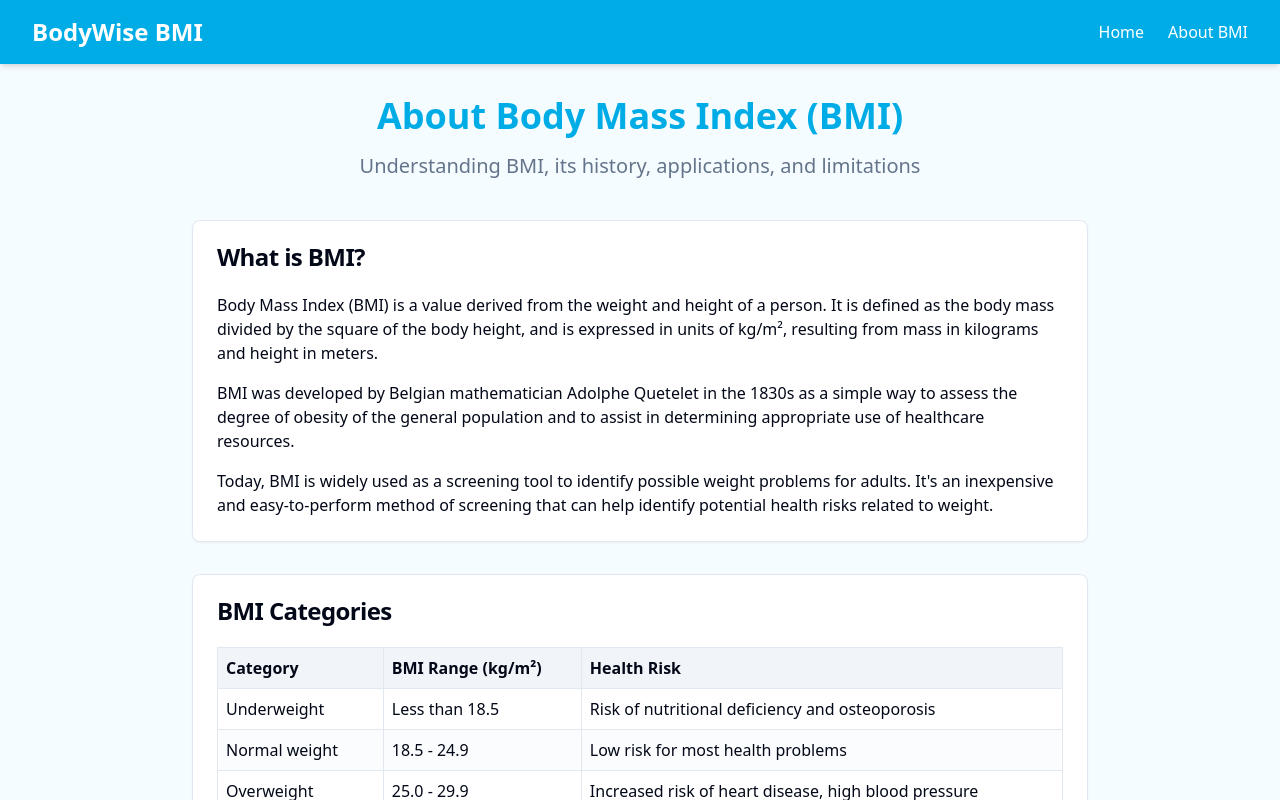
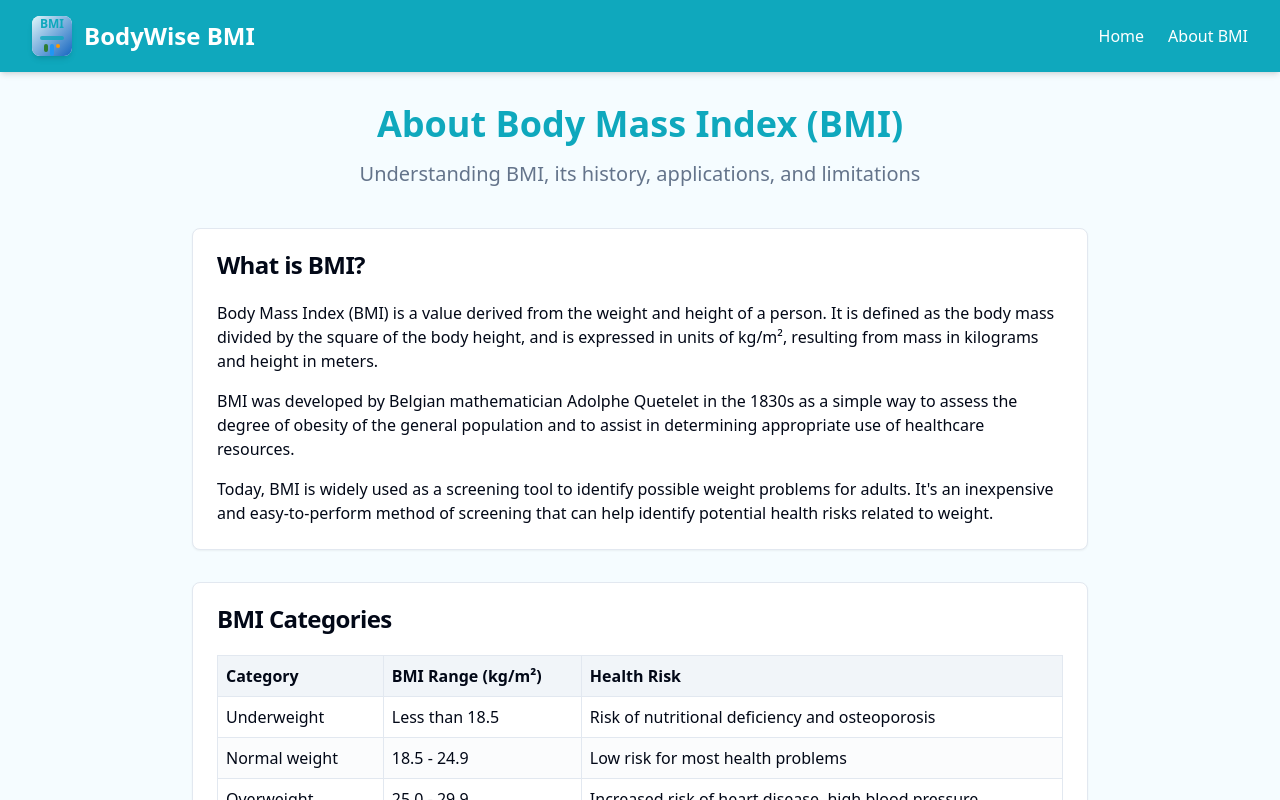
Before and after one commit to kevinmadians/bodyindex, a React (Vite) app: page /about in a window 1280 px wide. Shown: the top 800 px of the page. Built offline with nearby package versions, Linux system fonts and the light colour scheme.

Commit message:
Add website logo and color customization
- Added a website logo next to the text logo in the navbar.
- Created an engaging logo with a rounded rectangle.
- Customized the site's primary color for better engagement.

```diff
--- /dev/null
+++ b/src/components/BMILogo.tsx
@@ -0,0 +1,21 @@
+
+import React from 'react';
+
+const BMILogo: React.FC = () => {
+  return (
+    <div className="relative w-10 h-10 rounded-lg overflow-hidden bg-white shadow-md flex items-center justify-center group">
+      <div className="absolute inset-0 bg-gradient-to-br from-bmi-teal-light to-bmi-blue-dark transition-all duration-300 group-hover:opacity-90"></div>
+      <div className="relative z-10 flex flex-col items-center justify-center">
+        <span className="font-bold text-xs text-primary">BMI</span>
+        <div className="w-6 h-1 bg-primary/80 rounded-full mt-1"></div>
+        <div className="flex space-x-[2px] mt-1">
+          <div className="w-1 h-2 bg-bmi-green-dark rounded-sm"></div>
+          <div className="w-1 h-3 bg-bmi-blue rounded-sm"></div>
+          <div className="w-1 h-1 bg-bmi-orange rounded-sm"></div>
+        </div>
+      </div>
+    </div>
+  );
+};
+
+export default BMILogo;
--- a/src/components/Layout.tsx
+++ b/src/components/Layout.tsx
@@ -1,6 +1,7 @@
 
 import React from 'react';
 import { Link } from 'react-router-dom';
+import BMILogo from './BMILogo';
 
 interface LayoutProps {
   children: React.ReactNode;
@@ -12,7 +13,10 @@ const Layout: React.FC<LayoutProps> = ({ children }) => {
       <header className="bg-primary text-white shadow-md">
         <div className="container mx-auto py-4 px-4 sm:px-6 lg:px-8">
           <div className="flex justify-between items-center">
-            <Link to="/" className="text-2xl font-bold">BodyWise BMI</Link>
+            <Link to="/" className="flex items-center gap-3">
+              <BMILogo />
+              <span className="text-2xl font-bold">BodyWise BMI</span>
+            </Link>
             <nav>
               <ul className="flex space-x-6">
                 <li><Link to="/" className="hover:text-white/80 transition-colors">Home</Link></li>
--- a/src/index.css
+++ b/src/index.css
@@ -14,7 +14,7 @@
     --popover: 0 0% 100%;
     --popover-foreground: 222.2 84% 4.9%;
 
-    --primary: 195 100% 45%;
+    --primary: 187 85% 40%;
     --primary-foreground: 210 40% 98%;
 
     --secondary: 210 40% 96.1%;
@@ -31,7 +31,7 @@
 
     --border: 214.3 31.8% 91.4%;
     --input: 214.3 31.8% 91.4%;
-    --ring: 195 100% 45%;
+    --ring: 187 85% 40%;
 
     --radius: 0.5rem;
 
```
